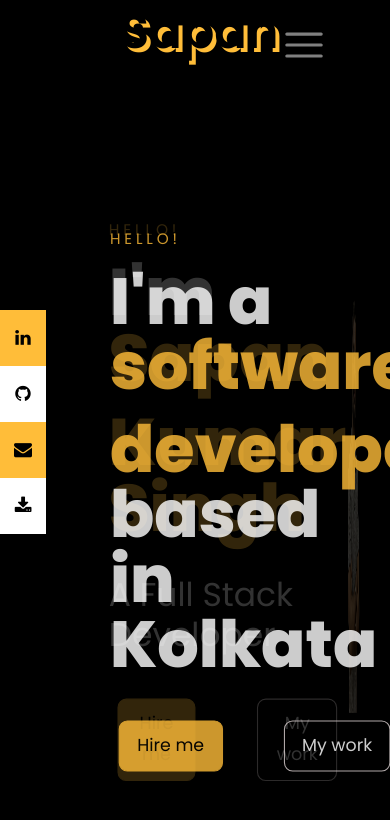
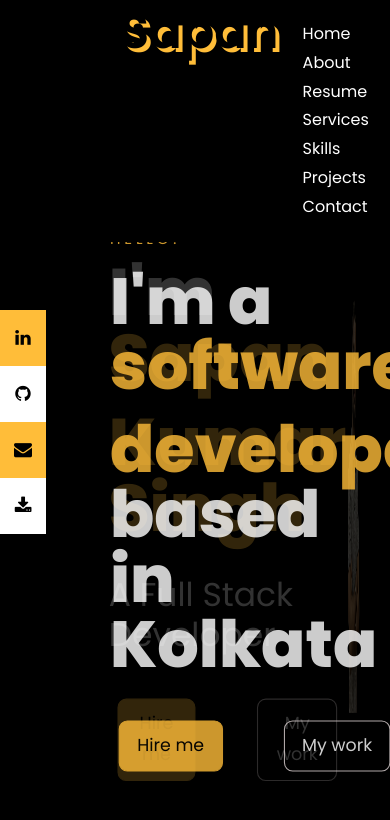
Before and after one commit to Sapan-Kumar-Singh/my-portfolio, a React (Vite) app: page / in a window 390 px wide. Shown: the top 820 px of the page. Built offline with nearby package versions, Linux system fonts and the light colour scheme.

Commit message:
remove menu btn

```diff
--- a/src/navbar/index.tsx
+++ b/src/navbar/index.tsx
@@ -37,11 +37,6 @@ const Navbar = memo(() => {
 
                     </ul>
                 </div>
-                <div  className='hidden display-menu-btn mr-20'>
-                    <button className='flex'>
-                        <SvgImage fileName='menu' svgHeight='50px' svgWidth='50px'/>
-                    </button>
-                </div>
             </nav>
 
         </>
--- a/src/navbar/navbar.scss
+++ b/src/navbar/navbar.scss
@@ -13,12 +13,3 @@
         opacity: 1;
     }
 }
-@media only screen and (max-width:1023px) {
-
-    .nav-display-hidden{
-        display: none !important;
-    }
-    .display-menu-btn{
-        display: flex !important;
-    }
-}
```
